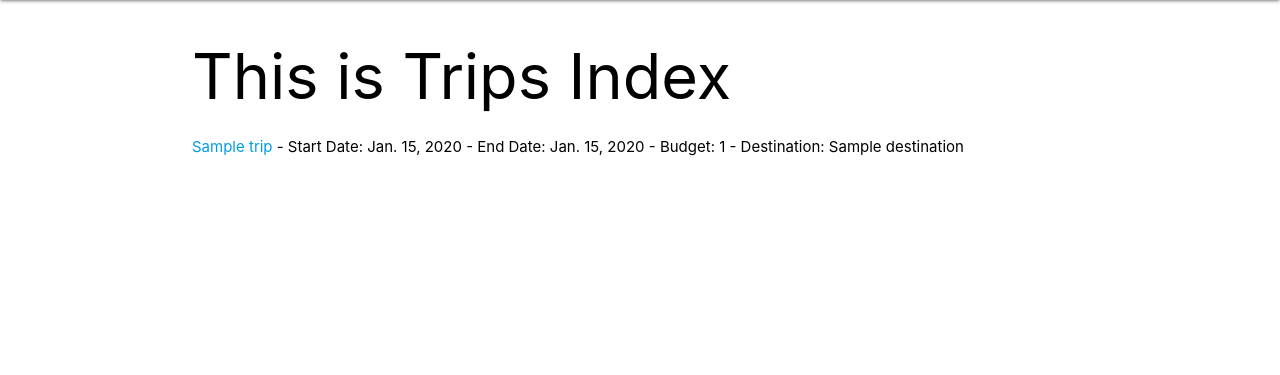
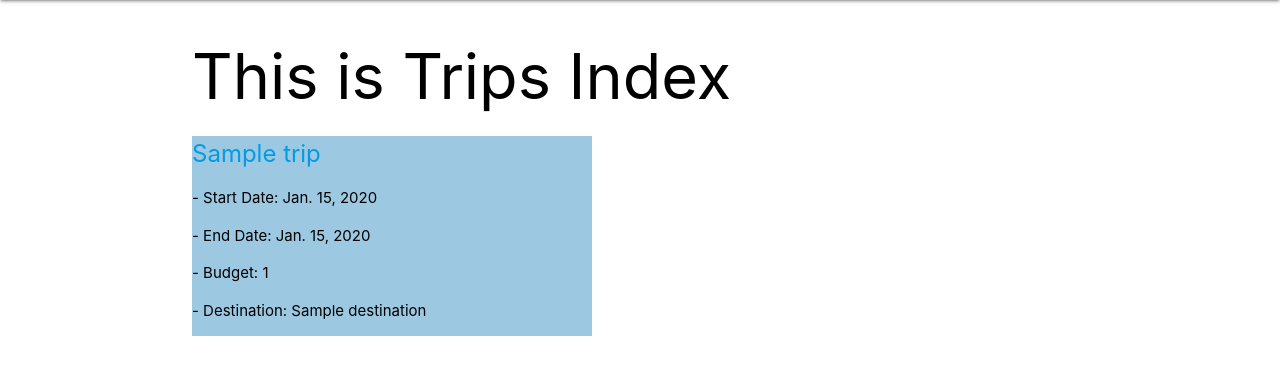
Before and after one commit to SofiMesh/ga_capstone_prjct_wanderlust, a Django app: page /trips/ in a window 1280 px wide. Shown: the part 64-439 px from the top of the page. Run offline with Django 4.2, Linux system fonts and the light colour scheme; a user stored in the database is signed in; tables that the repository leaves empty hold one stand-in row (values such as "Sample post").

Commit message:
styled trip card

```diff
--- a/wanderlust/main_app/templates/main_app/trips_list.html
+++ b/wanderlust/main_app/templates/main_app/trips_list.html
@@ -1,25 +1,31 @@
-
-{% extends 'base.html' %}
-
-{% block content %}
+{% extends 'base.html' %} {% block content %}
 <h1>This is Trips Index</h1>
 
 {% if object_list %}
 <ul>
   {% for trip in object_list %}
-                <li>
-                    <a href="{% url 'trips_detail' pk=trip.id %}">{{ trip.name }}</a>
-                    - Start Date: {{ trip.startDate }}
-                    - End Date: {{ trip.endDate }}
-                    - Budget: {{ trip.budget }}
-                    {% if trip.destination_ids %}
-                        - Destination: {{ trip.destination_ids.name }}
+  <li
+    style="
+      background-color: #9cc8e1;
+      margin-bottom: 10px;
+      height: 200px;
+      width: 400px;
+    "
+  >
+    <a href="{% url 'trips_detail' pk=trip.id %}" style="font-size: x-large"
+      >{{ trip.name }}</a
+    >
+    <p>- Start Date: {{ trip.startDate }}</p>
+    <p>- End Date: {{ trip.endDate }}</p>
+    <p>- Budget: {{ trip.budget }}</p>
+
+    {% if trip.destination_ids %} - Destination: {{ trip.destination_ids.name }}
     {% endif %}
   </li>
   {% endfor %}
 </ul>
 {% else %}
-        <p>No trips yet. <a href="{% url 'trips_create' %}">Create your first trip!</a></p>
-    {% endif %}
-
-{% endblock %}
+<p>
+  No trips yet. <a href="{% url 'trips_create' %}">Create your first trip!</a>
+</p>
+{% endif %} {% endblock %}
```
Lines whose indentation alone changed are shown as unchanged.
